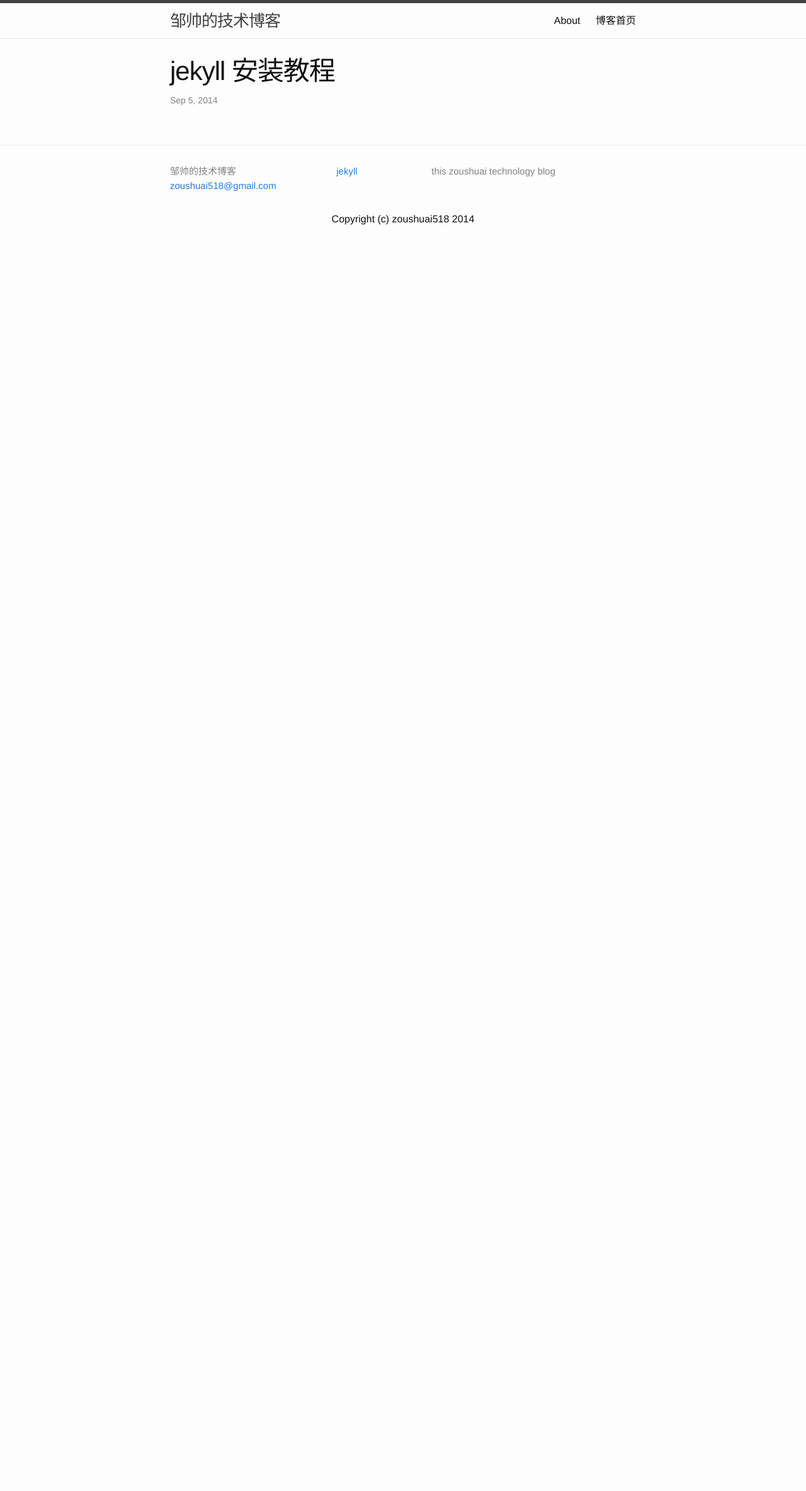
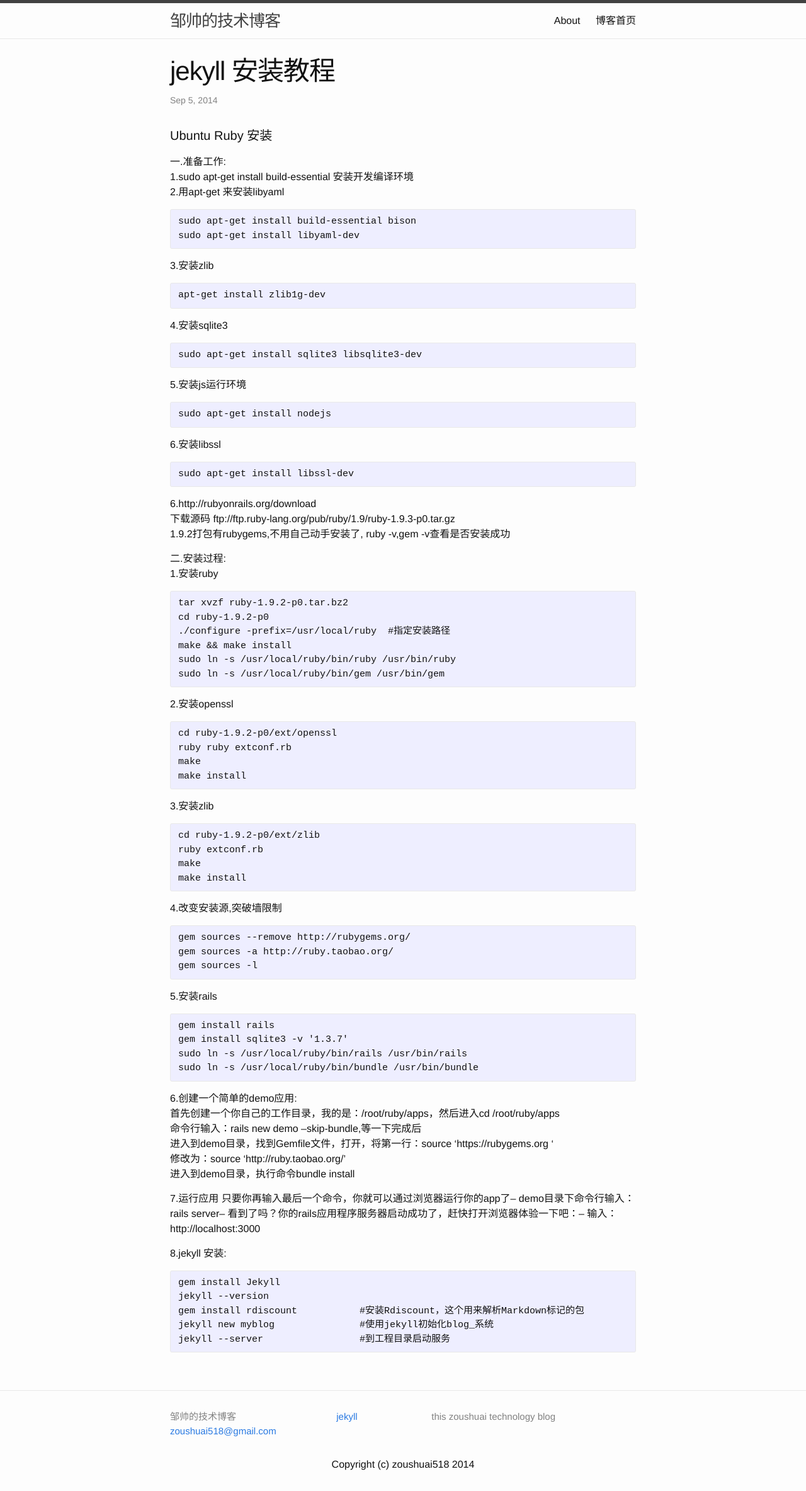
Before and after one commit to zoushuai518/zoushuai518.github.io, a Jekyll site: the page built from _posts/2014-09-05-ubuntu-install-jekyll.markdown, in a window 1280 px wide. Shown: the whole page at 63% size. Built offline with Jekyll 4.4.1, drawn with Linux system fonts in a browser that asks for light colours; before the commit the page ends 900 px from its top, so only the background shows below that.

Commit message:
介绍 jekyll

```diff
--- a/_includes/head.html
+++ b/_includes/head.html
@@ -6,6 +6,7 @@
     <title>{% if page.title %}{{ page.title }}{% else %}{{ site.title }}{% endif %}</title>
     <meta name="description" content="{{ site.description }}">
 
+    <link rel="stylesheet" href="{{ "assets/css/common.css" | prepend: site.baseurl }}">
     <link rel="stylesheet" href="{{ "/css/main.css" | prepend: site.baseurl }}">
     <link rel="canonical" href="{{ page.url | replace:'index.html','' | prepend: site.baseurl | prepend: site.url }}">
 </head>
--- a/_posts/2014-09-05-ubuntu-install-jekyll.markdown
+++ b/_posts/2014-09-05-ubuntu-install-jekyll.markdown
@@ -4,3 +4,85 @@
 category: jekyll
 date:   2014-09-05 09:18:51
 ---
+
+####Ubuntu Ruby 安装
+一.准备工作:
+1.sudo apt-get install build-essential 安装开发编译环境
+2.用apt-get 来安装libyaml
+<pre><code>sudo apt-get install build-essential bison
+sudo apt-get install libyaml-dev
+</code></pre>
+3.安装zlib
+<pre><code>apt-get install zlib1g-dev
+</code></pre>
+4.安装sqlite3
+<pre><code>sudo apt-get install sqlite3 libsqlite3-dev
+</code></pre>
+5.安装js运行环境
+<pre><code>sudo apt-get install nodejs
+</code></pre>
+6.安装libssl
+<pre><code>sudo apt-get install libssl-dev
+</code></pre>
+
+6.http://rubyonrails.org/download
+下载源码 ftp://ftp.ruby-lang.org/pub/ruby/1.9/ruby-1.9.3-p0.tar.gz
+1.9.2打包有rubygems,不用自己动手安装了, ruby -v,gem -v查看是否安装成功
+
+二.安装过程:
+1.安装ruby
+<pre><code>tar xvzf ruby-1.9.2-p0.tar.bz2
+cd ruby-1.9.2-p0
+./configure -prefix=/usr/local/ruby  #指定安装路径
+make && make install
+sudo ln -s /usr/local/ruby/bin/ruby /usr/bin/ruby
+sudo ln -s /usr/local/ruby/bin/gem /usr/bin/gem
+</code></pre>
+
+2.安装openssl
+<pre><code>cd ruby-1.9.2-p0/ext/openssl
+ruby ruby extconf.rb
+make
+make install
+</code></pre>
+
+3.安装zlib
+<pre><code>cd ruby-1.9.2-p0/ext/zlib
+ruby extconf.rb
+make
+make install
+</code></pre>
+
+4.改变安装源,突破墙限制
+<pre><code>gem sources --remove http://rubygems.org/
+gem sources -a http://ruby.taobao.org/
+gem sources -l
+</code></pre>
+
+5.安装rails
+<pre><code>gem install rails
+gem install sqlite3 -v '1.3.7'
+sudo ln -s /usr/local/ruby/bin/rails /usr/bin/rails
+sudo ln -s /usr/local/ruby/bin/bundle /usr/bin/bundle
+</code></pre>
+
+6.创建一个简单的demo应用:
+首先创建一个你自己的工作目录，我的是：/root/ruby/apps，然后进入cd /root/ruby/apps
+命令行输入：rails new demo --skip-bundle,等一下完成后
+进入到demo目录，找到Gemfile文件，打开，将第一行：source 'https://rubygems.org '
+修改为：source 'http://ruby.taobao.org/'
+进入到demo目录，执行命令bundle install
+
+7.运行应用
+只要你再输入最后一个命令，你就可以通过浏览器运行你的app了--
+demo目录下命令行输入：rails server--
+看到了吗？你的rails应用程序服务器启动成功了，赶快打开浏览器体验一下吧：--
+输入：http://localhost:3000
+
+8.jekyll 安装:
+<pre><code>gem install Jekyll
+jekyll --version
+gem install rdiscount		#安装Rdiscount，这个用来解析Markdown标记的包
+jekyll new myblog		#使用jekyll初始化blog_系统
+jekyll --server			#到工程目录启动服务
+</code></pre>
--- a/_posts/2014-09-05-ubuntu-use-jekyll.markdown
+++ b/_posts/2014-09-05-ubuntu-use-jekyll.markdown
@@ -4,3 +4,5 @@
 category: jekyll
 date:   2014-09-05 09:18:51
 ---
+
+#### jekyll使用 待完善
--- a/index.html
+++ b/index.html
@@ -5,7 +5,9 @@
 
 <div class="home">
 
-  <h1 class="page-heading">Posts</h1>
+	<div class="text-center">
+		<h1 class="page-heading">蜗牛代码观</h1>
+	</div>
 
   <ul class="post-list">
     {% for post in site.posts %}
```
Also changed, not shown: assets/css/common.css (added, +7 -0 lines), README.md, _sass/_layout.scss (line endings or trailing spaces), 7 other files.
